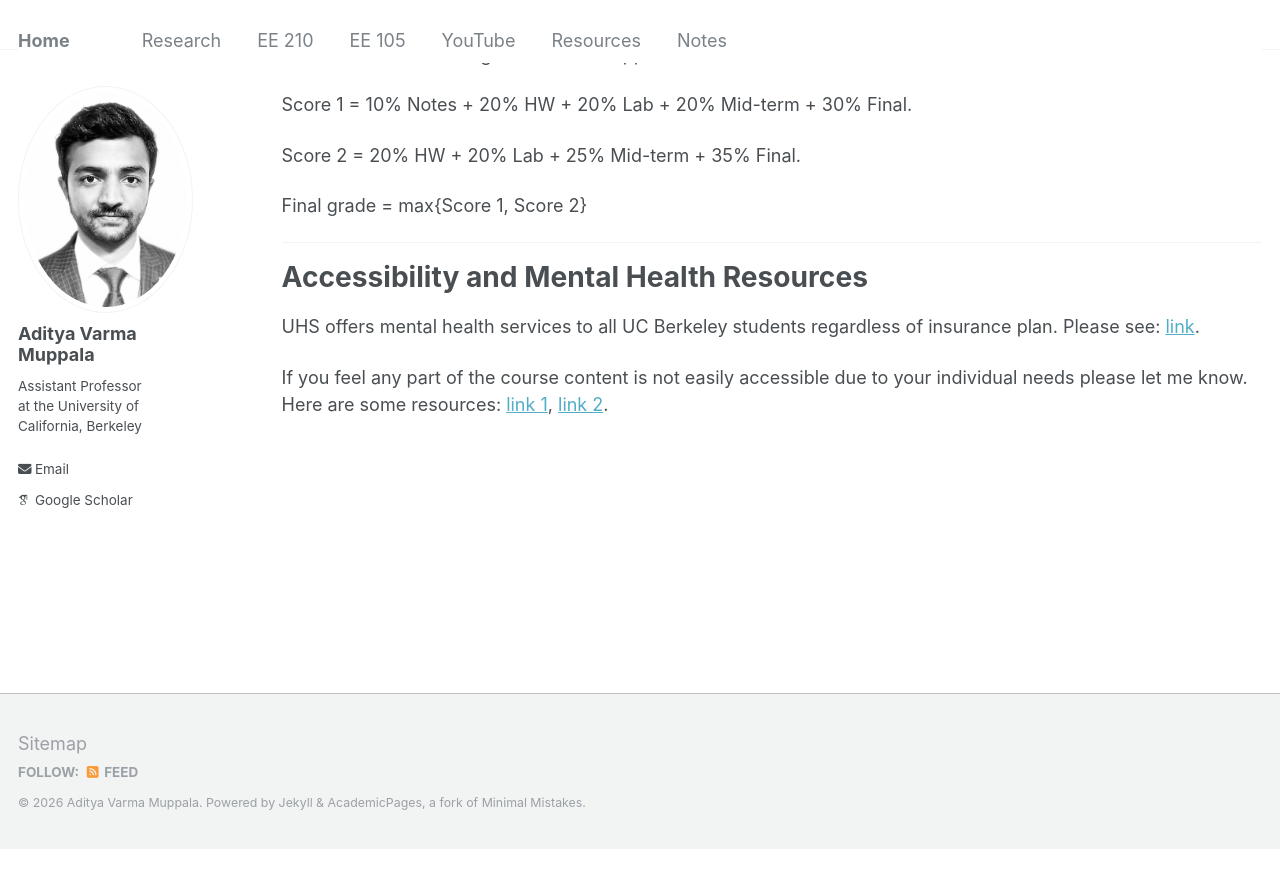
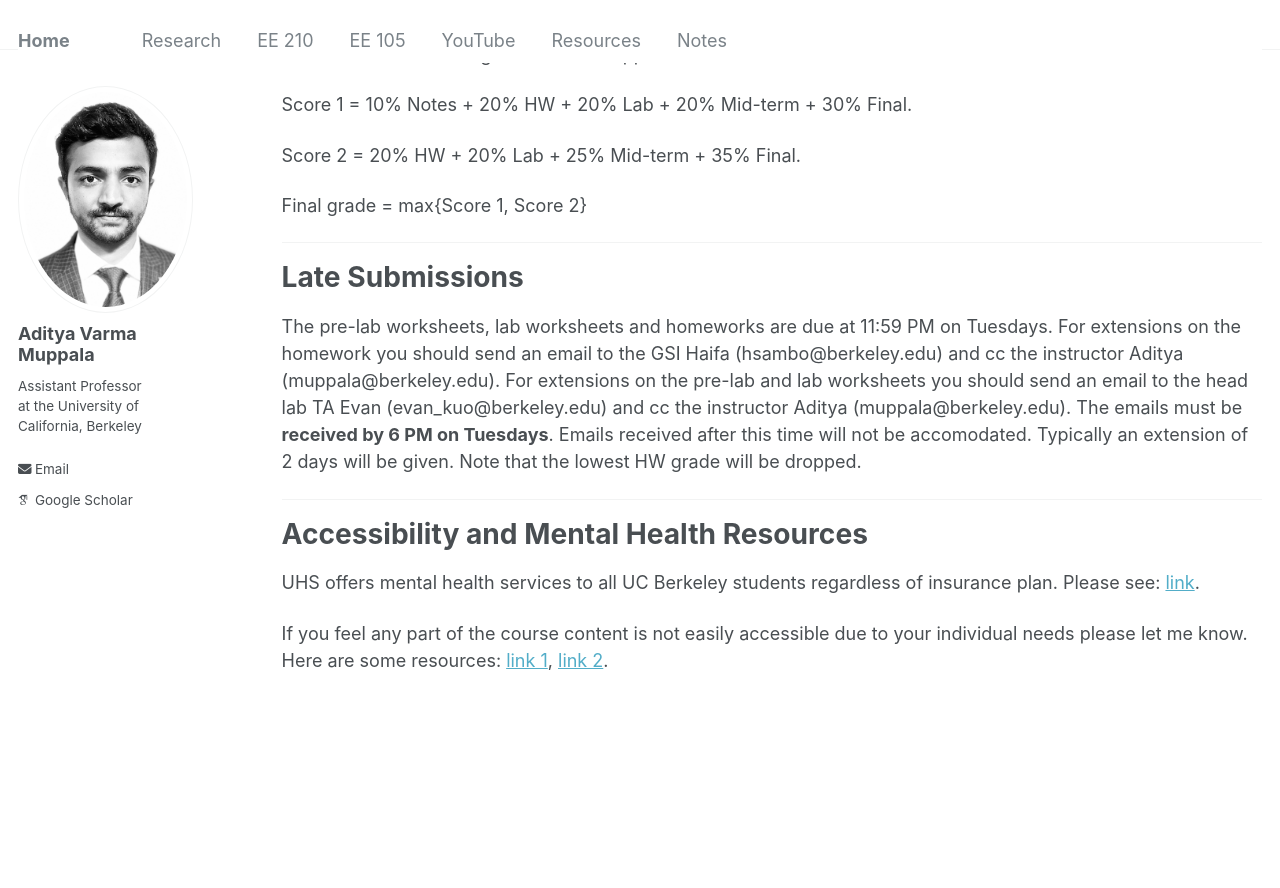
Before and after one commit to AdityaMuppala/adityamuppala.github.io, a Jekyll site: the page built from _pages/teaching105.md, in a window 1280 px wide and 900 px high, scrolled down 3026 px. Shown: the top 888 px of the window. Built offline with Jekyll 4.4.1, drawn with Linux system fonts in a browser that asks for light colours; some web fonts are replaced; before the commit the page ends 3875 px from its top, so only the background shows below that; some of the changed text lies outside the part shown.

Commit message:
Update teaching105.md

```diff
--- a/_pages/teaching105.md
+++ b/_pages/teaching105.md
@@ -14,7 +14,7 @@ Will be posted to YouTube into the [EE 105 Spring 2026 Playlist](https://www.you
 Note: Prelab worksheets are due the Tuesday before the assigned lab and Lab worksheets are due the Tuesday after the assigned lab.
 See the [Course Plan](https://docs.google.com/spreadsheets/d/1bhgJt2vBqf57tbEGMazgpxgWUwKMMOcNxApGFoNIxrg/edit?usp=sharing) for details on the deadlines.
 
-**For late submissions and accomodation requests see the Accomodations section below.**
+**For late submission requests see the Late Submissions section below.**
 
 1. Lab 1 - Electronic Test Equipment, RC Response, Diode IV - [Lab manual](https://adityamuppala.github.io/assets/EE_105/Labs/EE105_Lab1_Manual_Updated), [Prelab worksheet](https://adityamuppala.github.io/assets/EE_105/Labs/EE105_PreLab1_WS), [Lab worksheet](https://adityamuppala.github.io/assets/EE_105/Labs/EE105_Lab1_WS)
 
@@ -97,6 +97,11 @@ Final grade = max{Score 1, Score 2}
 
 ---
 
+# Late Submissions
+The pre-lab worksheets, lab worksheets and homeworks are due at 11:59 PM on Tuesdays. For extensions on the homework you should send an email to the GSI Haifa (hsambo@berkeley.edu) and cc the instructor Aditya (muppala@berkeley.edu). For extensions on the pre-lab and lab worksheets you should send an email to the head lab TA Evan (evan_kuo@berkeley.edu) and cc the instructor Aditya (muppala@berkeley.edu). The emails must be **received by 6 PM on Tuesdays**. Emails received after this time will not be accomodated. Typically an extension of 2 days will be given. Note that the lowest HW grade will be dropped.
+
+---
+
 # Accessibility and Mental Health Resources
 UHS offers mental health services to all UC Berkeley students regardless of insurance plan. Please see: [link](https://uhs.berkeley.edu/student-mental-health).
 
```
